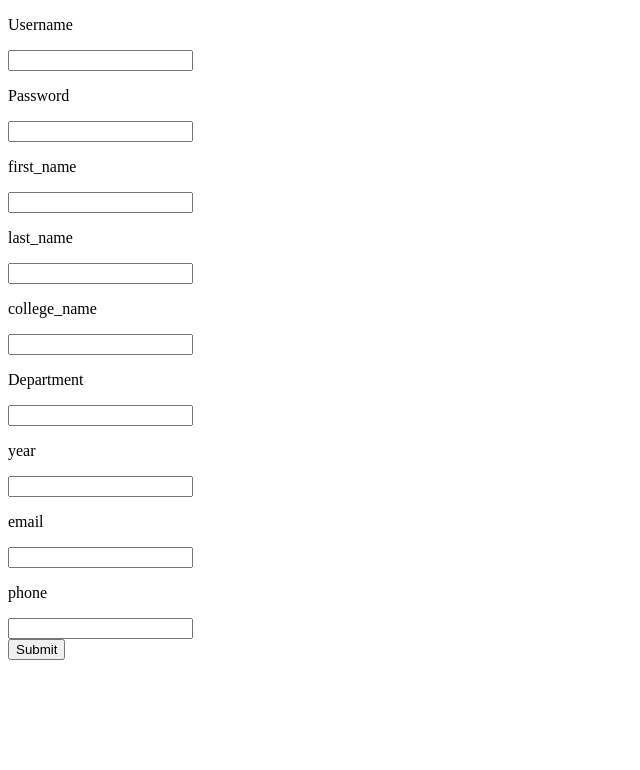
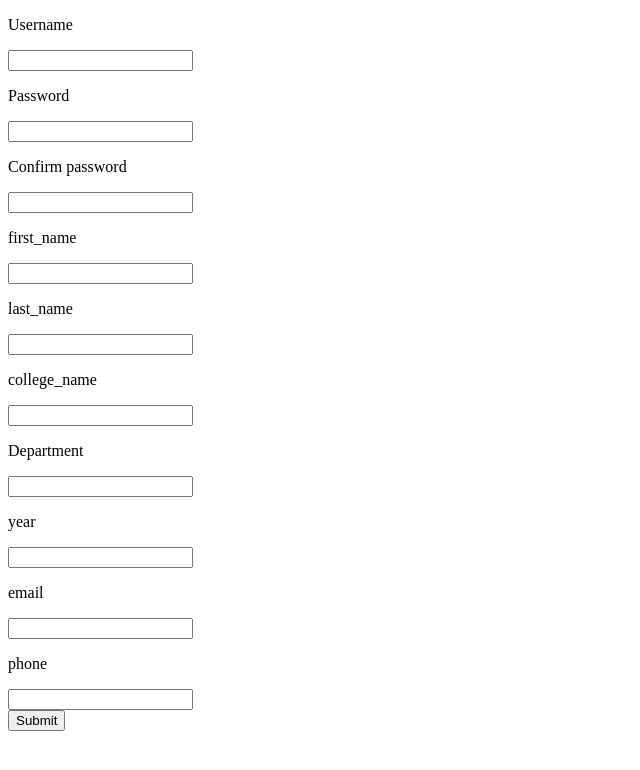
Before and after one commit to rutujadhanawade/CTF2020, a Django app: page /sign in a window 1280 px wide. Shown: the top 770 px of the page, without its empty margins (0-640 px from the left). Run offline with Django 3.2, Linux system fonts and the light colour scheme.

Commit message:
login page and signup done

```diff
--- a/lakshya/ctf/templates/ctf/signup.html
+++ b/lakshya/ctf/templates/ctf/signup.html
@@ -11,6 +11,8 @@
         <input name="username" type="text"/><br>
         <p>Password</p>
         <input name="password" type="password"/><br>
+              <p>Confirm password</p>
+        <input name ="confirm_password" type="password"><br>
       <p>first_name</p>
         <input name="firstname" type="text"/><br>
       <p>last_name</p>
--- a/lakshya/ctf/urls.py
+++ b/lakshya/ctf/urls.py
@@ -5,5 +5,6 @@ from . import views
 urlpatterns = [
     path('', views.index, name='index'),
     path('sign', views.signup, name='signup'),
-    path('login', views.login, name='login1')
+    path('login', views.login, name='login1'),
+    path('ctf/first.html', views.first, name='first')
 ]
--- a/lakshya/ctf/views.py
+++ b/lakshya/ctf/views.py
@@ -3,7 +3,7 @@ from django.contrib.auth import login, authenticate
 from django.contrib import messages
 from django.http import HttpResponse
 from .models import UserProfile
-from django.contrib.auth.models import User
+from django.contrib.auth.models import User, auth
 
 
 def index(request):
@@ -21,20 +21,24 @@ def signup(request):
         firstname = request.POST.get('firstname')
         lastname = request.POST.get('lastname')
         year = request.POST.get('year')
-
-        user = User.objects.create_user(username=username, password=password)
-        userprofile = UserProfile(user=user, email=email, phone=phone, clg=clg, dept=dept, firstname=firstname,
-                                  lastname=lastname, year=year)
-        userprofile.save()
-        login(request, user)
-
-        return render(request, 'ctf/first.html', context={'user': user})
+        if request.POST['password'] == request.POST['confirm_password']:
+            try:
+                user = User.objects.get(username=request.POST['username'])
+                return render(request, 'ctf/signup.html', {'error': "Username Has Already Been Taken"})
+            except User.DoesNotExist:
+                user = User.objects.create_user(username= request.POST['username'],password= request.POST['password'])
+                userprofile = UserProfile(user=user, email=email, phone=phone, clg=clg, dept=dept, firstname=firstname, lastname=lastname, year=year)
+                userprofile.save()
+        # login(request, user)
+                return render(request, 'ctf/first.html', context={'user': user})
+        else:
+            return render(request, 'ctf/signup.html', {'error': "PAssword doesnt match"})
 
     elif request.method == 'GET':
         return render(request, 'ctf/signup.html')
 
 
-def login1(request):
+def login(request):
     if request.method == 'POST':
         username = request.POST['username']
         password = request.POST['password']
@@ -42,9 +46,13 @@ def login1(request):
         user = authenticate(username=username, password=password)
 
         if user is not None:
-            login(request, user)
+            auth.login(request, user)
             return redirect('ctf/first.html')
         else:
             messages.error(request, 'Invalid credentials!')
 
     return render(request, 'ctf/login.html')
+
+
+def first(request):
+    return render(request, 'ctf/first.html')
```
Also changed, not shown: other parts of lakshya/ctf/templates/ctf/signup.html (+1 -0 lines), lakshya/ctf/models.py (line endings or trailing spaces), lakshya/db.sqlite3.
